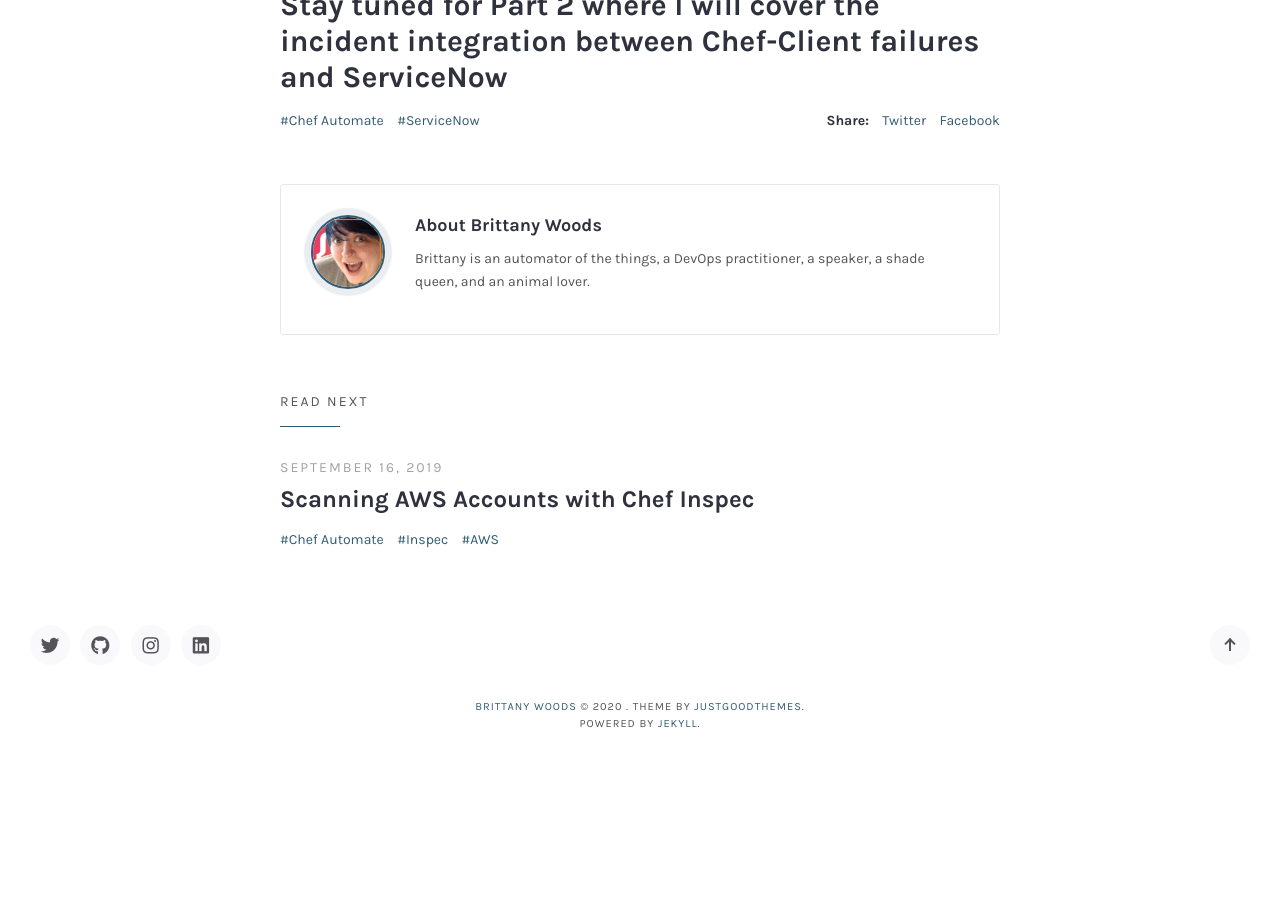
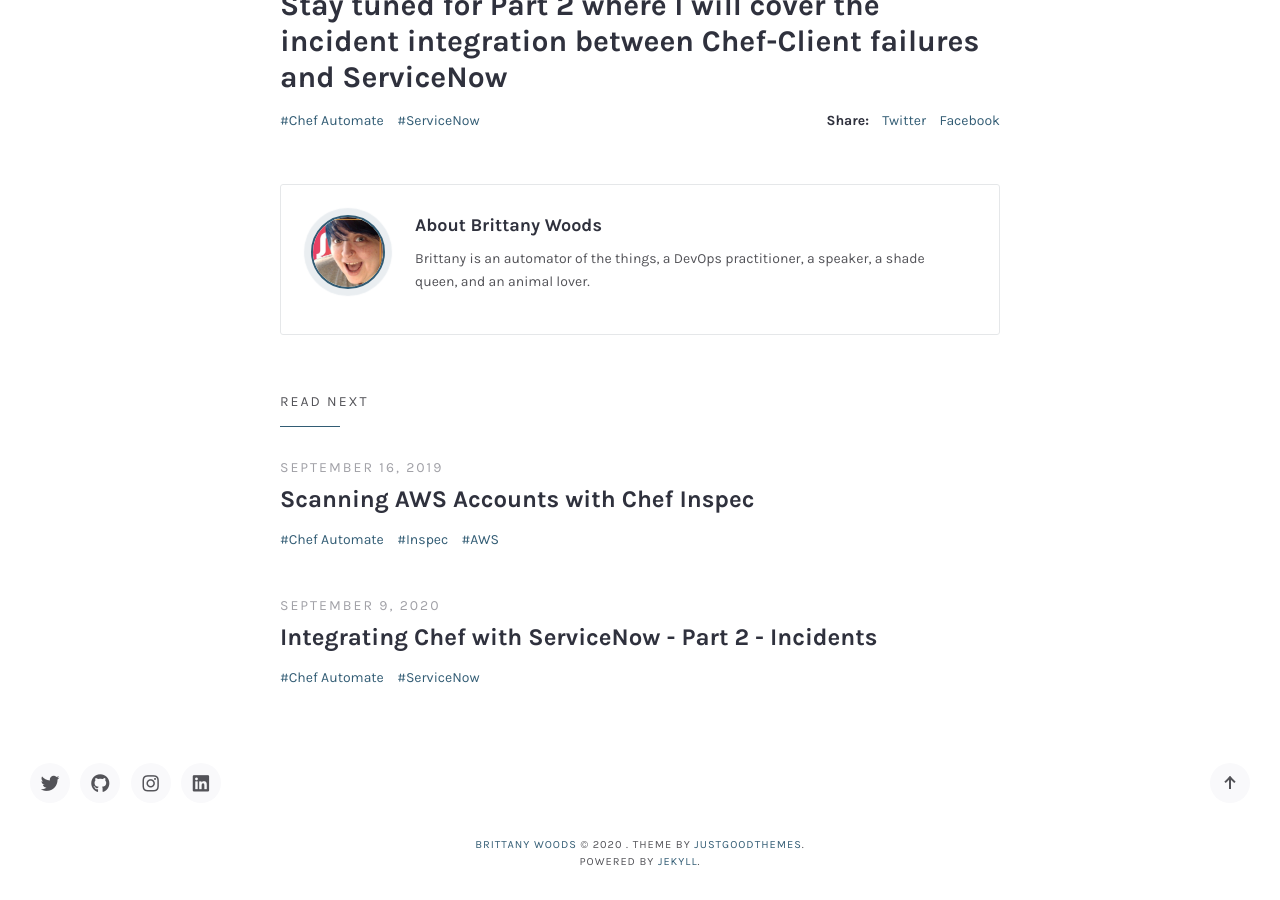
Before and after one commit to bnwoods/bnwoods.github.io, a Jekyll site: the page built from _posts/2020-07-12-Integrating-Chef-With-ServiceNow-Introduction.md, in a window 1280 px wide and 900 px high, scrolled down 1682 px. Built offline with Jekyll 4.4.1, drawn with Linux system fonts in a browser that asks for light colours; some web fonts are replaced; before the commit the page ends 2444 px from its top, so only the background shows below that; some of the changed lines change nothing that is shown.

Commit message:
Upload part 2 blog post on servicenow + chef integration with incidents

````diff
--- a/_posts/2020-07-12-Integrating-Chef-With-ServiceNow-Introduction.md
+++ b/_posts/2020-07-12-Integrating-Chef-With-ServiceNow-Introduction.md
@@ -3,8 +3,6 @@
 title:  'Integrating Chef with ServiceNow - Part 1 - Introduction'
 tags: [ Chef Automate, ServiceNow ]
 excerpt: 'An introduction to the various ways you can integrate Chef with ServiceNow. Part 1 of a technical blog series'
-featured: true
-hidden: true
 ---
 
 When managing infrastructure and other resources with Chef you are given an incredible insight into your managed nodes. From installed packages to configuration values to system data like IPs and FQDNs, the data gathered by Chef can be leveraged in essentially any "single pane of glass" system your company uses. It becomes as simple as answering the question "what data do I want?".
--- /dev/null
+++ b/_posts/2020-09-09-Integrating-Chef-With-ServiceNow-Incidents.md
@@ -0,0 +1,157 @@
+---
+layout: post
+title:  'Integrating Chef with ServiceNow - Part 2 - Incidents'
+tags: [ Chef Automate, ServiceNow ]
+excerpt: 'An introduction to integrating Chef-Client failures with ServiceNow incidents - Part 2 of a technical blog series.'
+featured: true
+hidden: true
+---
+
+Very early in everyone’s Chef journey, we come to realize that keeping on top of failures is both an important problem to solve but could potentially be a hard problem to solve. Chef Automate gives a great at-a-glance solution for understanding the health of your estate, but what do you do when you need actionable insights? This is where the integration points between Chef and ServiceNow can really help.
+As previously mentioned in the introduction to this blog series, Chef has put together some great integrations between Chef Automate and ServiceNow. But they’ve also done one better: they have given users the power to extract failure data from Automate using a webhook so it can be used in any way you desire. In our case, it was important to get this failure data into the hands of the people that could do something about it. We do not have a singular team responsible for Chef things; instead, we have given the power to those that are most equipped for it. Why not use the collective expertise of all your in house teams when dealing with configuration? Network Engineers should be able to set network configuration on systems – it is, after all, their area. Database Administrators should be able to set up their DB configs. The same with Systems Engineers and monitoring teams. Why can’t they be in charge of the things they’re already in charge of? Why add a bottleneck unnecessarily? But, it’s all of these reasons why getting incidents out became more complex. How do we distinguish between failures?
+The answer became quite simple: send information from Chef Automate to ServiceNow and have ServiceNow do the heavy lifting. Because of our Chef responsibility structure, using the out of the box solution moved out of our grasp. We needed to build something.
+We have all the data.
+Now let’s make it actionable.
+
+### Caveats
+
+Your mileage may vary. The below steps include the pieces we used to put this together, but this will vary wildly based on organization, ServiceNow setups, etc. I have also not included exact steps for sub-flow creation etc. This is simply meant to help new users or users trying to develop a similar solution to know what process to follow.
+
+### Shameless plug on my coworkers
+
+I think here is a good place to plug my incredible co-workers who really allowed this to happen. By all of us pooling our collective knowledge we were able to create a nice integration that works well for us. When this was written there wasn’t a built-in integration, instead, we built this using Chef Automate’s notification engine using the generic webhook.
+
+## Step 1: Define your CIs
+
+For this to be successful, we had to take a hard look at who cares about Chef Infra Client failures, why they care about them, and how we can programmatically tell ServiceNow who that team is. For us, this information lives in cookbook metadata. To get that, we need to regularly get the information from the Chef Server into ServiceNow, making our Cookbooks CIs. Chef now has a supported integration between Chef Automate and ServiceNow CMDB which allows you to do exactly this. In our case, pre-integration, we had to get creative with workflows and scheduled jobs – but using this out of the box integration will get what you need.
+The other important part of this is defining the support group for these cookbook CIs. Without a support group, all incidents need to go to an Operations Center or Tier 1 group. Based on your org, that will be your determination to make on how incidents get routed to teams. For us, we define support groups on cookbooks.
+
+
+## Step 2: Create an endpoint in ServiceNow
+
+In your “Scripted REST API” area in ServiceNow, create an endpoint. We have an API definition of Chef with “sub” areas below, the client failure one being called “clientFailures” meaning your resource path should look something like /api/namespace/chef/clientFailures. You will need an HTTP method of POST and for your script, you will want something like the following:
+
+``` javascript
+(function process(/*RESTAPIRequest*/ request, /*RESTAPIResponse*/ response) {
+
+	var payload = JSON.parse(request.body.dataString);
+	if (!payload){
+		response.setStatus(400);
+		return 'Unable to process request. Request payload was not well-formed JSON or an error was encountered in parsing the JSON payload. Please check your input and try again.';
+
+	} else {
+
+		if (payload.attachments[0].fields[1].value.startsWith("insert_cookbook_prefix_here") ){
+			// Use a regex to grab the run id so it can be used for the event message key
+			var rex = new RegExp('(?:\/runs\/)([A-Za-z0-9]*\-[A-Za-z0-9]*\-[A-Za-z0-9]*\-[A-Za-z0-9]*\-[A-Za-z0-9]*)(?:\|)', 'g');
+			var str = payload.text;
+			var message = str.split(rex);
+
+			var chefUrl1 = str.slice(1).split('|');
+			var chefAutoURL = chefUrl1[0];
+
+			// Get the shortened error message
+			var errorArray = payload.attachments[0].text.split('\n');
+			var errorString = errorArray.join('\r\n\t');
+			//errorString = errorString.replace('"', "'");
+			errorString = errorString.replace('```Error:', 'Error:');
+			errorString = errorString.replace('```', ' ');
+
+			// Set the cookbook name and additional info variables for later use
+			var cookbook, node = '';
+			for (var i = 0; i < payload.attachments[0].fields.length; i++){
+				// Get the cookbook name
+				if (payload.attachments[0].fields[i].title == 'cookbook::recipe' || payload.attachments[0].fields[i].title == 'Cookbook::Recipe'){
+					var ckArray = payload.attachments[0].fields[i].value.split("::");
+					cookbook = ckArray[0];
+				}
+				// Get the node name
+				if (payload.attachments[0].fields[i].title == 'node' || payload.attachments[0].fields[i].title == 'Node'){
+					node = payload.attachments[0].fields[i].value;
+				}
+			}
+
+			// Make sure the cookbook CI has an assigned support group
+			var cbci = new GlideRecord('u_chef_cookbook');
+			if (cbci.get('name',cookbook) && cbci.support_group.hasValue()){
+
+				var addInfo = {
+					"name": cookbook,
+					"error": errorArray[0],
+					"URL": chefAutoURL,
+					"chefnode": payload.attachments[0].fields[0].value
+				};
+
+
+				// Create an event with basic required info
+				var Event = new GlideRecord('em_event');
+				Event.source = 'Chef Automate';
+				Event.node = node;
+				Event.message_key = message[1];
+				Event.type = 'Chef-Client Failure';
+				Event.resource = 'Chef';
+				Event.error_msg = errorArray[0];
+				Event.additional_info = JSON.stringify(addInfo);
+				Event.severity = 4;
+				Event.resolution_state = 'New';
+				Event.ci_identifier = cookbook;
+
+				if ( errorString.length < 4096 ) {
+					Event.description = errorString;
+				} else {
+					Event.description = "See Attached Log for more details.";
+				}
+
+				// Let's go ahead and create the event now
+				if (Event.insert()){
+
+					// Attach error log.
+					var gsa = new GlideSysAttachment();
+					var attachmentId = gsa.write(Event, "ErrorLog.txt", 'text/plain', errorString);
+
+					response.setStatus(200);
+					return "Request processed, event record inserted. See ServiceNow event management for more details.";
+				} else {
+					response.setStatus(400);
+					return "Request processed, but an error occurred with event creation. See ServiceNow system logs for more information.";
+				}
+			} else {
+				response.setStatus(200);
+				return "Request processed, but no event record was inserted due to cookbook not having a support group assigned.";
+			}
+		} else {
+			response.setStatus(200);
+			return "Request processed, but no event record was inserted due to cookbook name.";
+		}
+	}
+
+})(request, response);
+```
+
+Basically, the above javascript takes the payload from Chef Automate sent to the REST endpoint we just created, determines if it is one of our internally developed cookbooks (indicated by the cookbook prefix), determines the error/failure from the payload, the cookbook name, and creates an event if there isn’t already one. Additionally, the failure output is attached to the event.
+
+
+## Step 3: Creating the alert correlation rule
+
+Now that you have events, you need to correlate them. After all, if a single cookbook fails across 4,000 nodes you definitely do not want 4,000 incidents. Create an alert correlation rule with any descriptive name you see fit and give it the following filter conditions for the primary alert:
+- Source is Chef Automate
+- Type is Chef-Client Failure
+- Configuration item.Support group is not empty
+
+Secondary alert should have the following information:
+- Source is Chef Automate
+- Type is Chef-Client Failure
+- Configuration item.Support group is not empty
+
+Finally, for Relationship Type, you’ll select “Same CI or Node” and Time Difference in Minutes for us is 1,440.
+
+
+## Step 4: Setup a sub-flow to create your incident
+
+You will want to have a sub-flow create incidents from these events. This is where we use the support group for the cookbook CI to determine the assignment group.
+
+## Step 5: Turn on the chef-client failure notifications in Chef Automate
+
+The least involved part of this process is turning on the notification in Chef Automate. Depending on the level of output you want here, you can use either the Webhook option or the Slack option (the Slack option just includes some formatting stuff in the payload and cuts out the full stack trace).
+
+![Setting Up the Notification in Chef Automate](/assets/images/posts/2020/chef-with-servicenow-part2-incidents/automate-settings.png)
````
Also changed, not shown: assets/images/posts/2020/chef-with-servicenow-part2-incidents/automate-settings.png (added), 3 other files.
